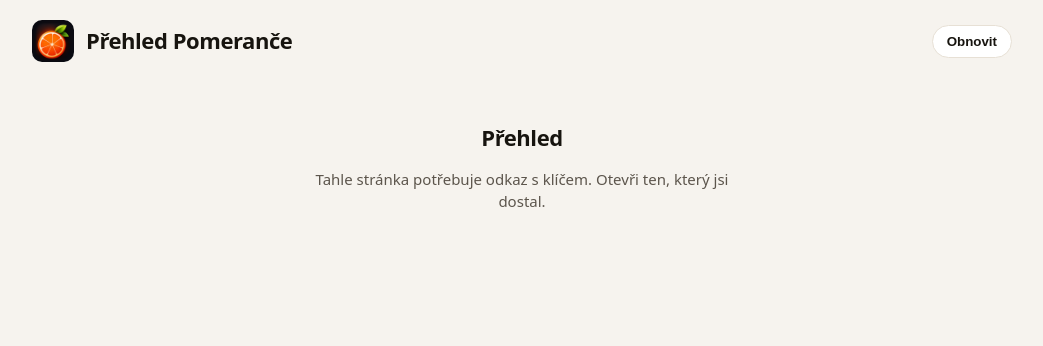
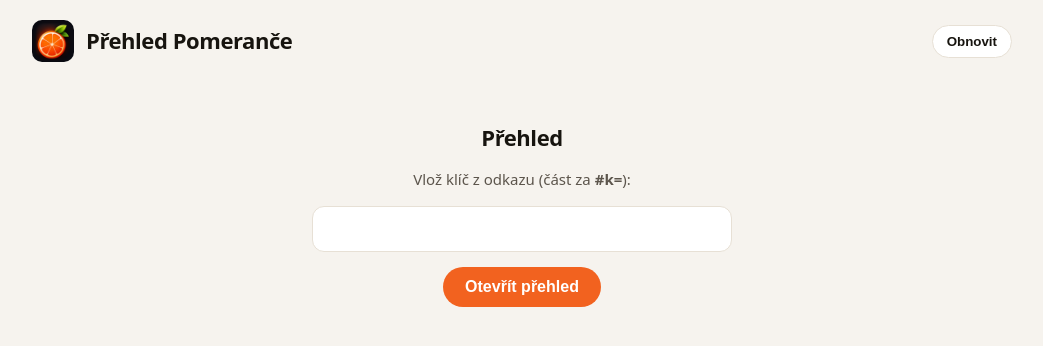
Before and after one commit to tomaskosacik/cerveny-pomeranc, a plain HTML site: page web/prehled.html in a window 1280 px wide. Shown: the whole page, without its empty margins (118-1161 px from the left). Drawn offline with Linux system fonts and the light colour scheme.

Commit message:
Přehled: možnost vložit klíč ručně
Co-Authored-By: Claude Opus 5.5 <noreply@anthropic.com>
Claude-Session: https://claude.ai/code/session_01HdNvSoMBi6pWPM93Cse6ax

```diff
--- a/web/prehled.html
+++ b/web/prehled.html
@@ -29,7 +29,7 @@ tr:last-child td{border-bottom:0}.bar{height:6px;background:var(--or2);border-ra
 #login{max-width:420px;margin:60px auto;text-align:center}#login p{color:var(--ink2)}
 </style></head><body><div class="w">
 <header><img src="/icon-192.png?v=2" alt=""><div><h1>Přehled Pomeranče</h1><small id="gen">načítám…</small></div><button type="button" id="rf">Obnovit</button></header>
-<div id="login" hidden><h1>Přehled</h1><p>Tahle stránka potřebuje odkaz s klíčem. Otevři ten, který jsi dostal.</p></div>
+<div id="login" hidden><h1>Přehled</h1><p>Vlož klíč z odkazu (část za <b>#k=</b>):</p><input id="kin" autocomplete="off" autocapitalize="off" spellcheck="false" style="width:100%;padding:12px;border-radius:12px;border:1px solid var(--line);background:var(--card);color:var(--ink);font-size:17px"><p><button type="button" id="kok" style="border:0;background:var(--or);color:#fff;border-radius:999px;padding:11px 22px;font-weight:700;font-size:16px">Otevřít přehled</button></p></div>
 <main id="app" hidden>
   <div class="seg" id="seg"><button data-r="1" aria-pressed="true">Dnes</button><button data-r="7" aria-pressed="false">7 dní</button><button data-r="30" aria-pressed="false">30 dní</button></div>
   <div class="tiles" id="tiles"></div>
@@ -52,6 +52,7 @@ tr:last-child td{border-bottom:0}.bar{height:6px;background:var(--or2);border-ra
 var $=function(i){return document.getElementById(i)};
 var KEY=null;try{var m=location.hash.match(/k=([\w-]+)/);if(m){KEY=m[1];localStorage.setItem('cp_prehled',KEY);}else KEY=localStorage.getItem('cp_prehled');}catch(e){}
 if(KEY&&!/k=/.test(location.hash))history.replaceState(null,'',location.pathname+'#k='+KEY);
+$('kok').addEventListener('click',function(){var v=$('kin').value.trim().replace(/^.*k=/,'');if(!v)return;try{localStorage.setItem('cp_prehled',v)}catch(e){}location.replace(location.pathname+'#k='+v);location.reload();});
 if(!KEY){$('login').hidden=false;$('gen').textContent='';return;}
 var R=1,D=null,M=null,F=null;
 function fmt(n){return (Math.round(n||0)).toLocaleString('cs-CZ');}
```
